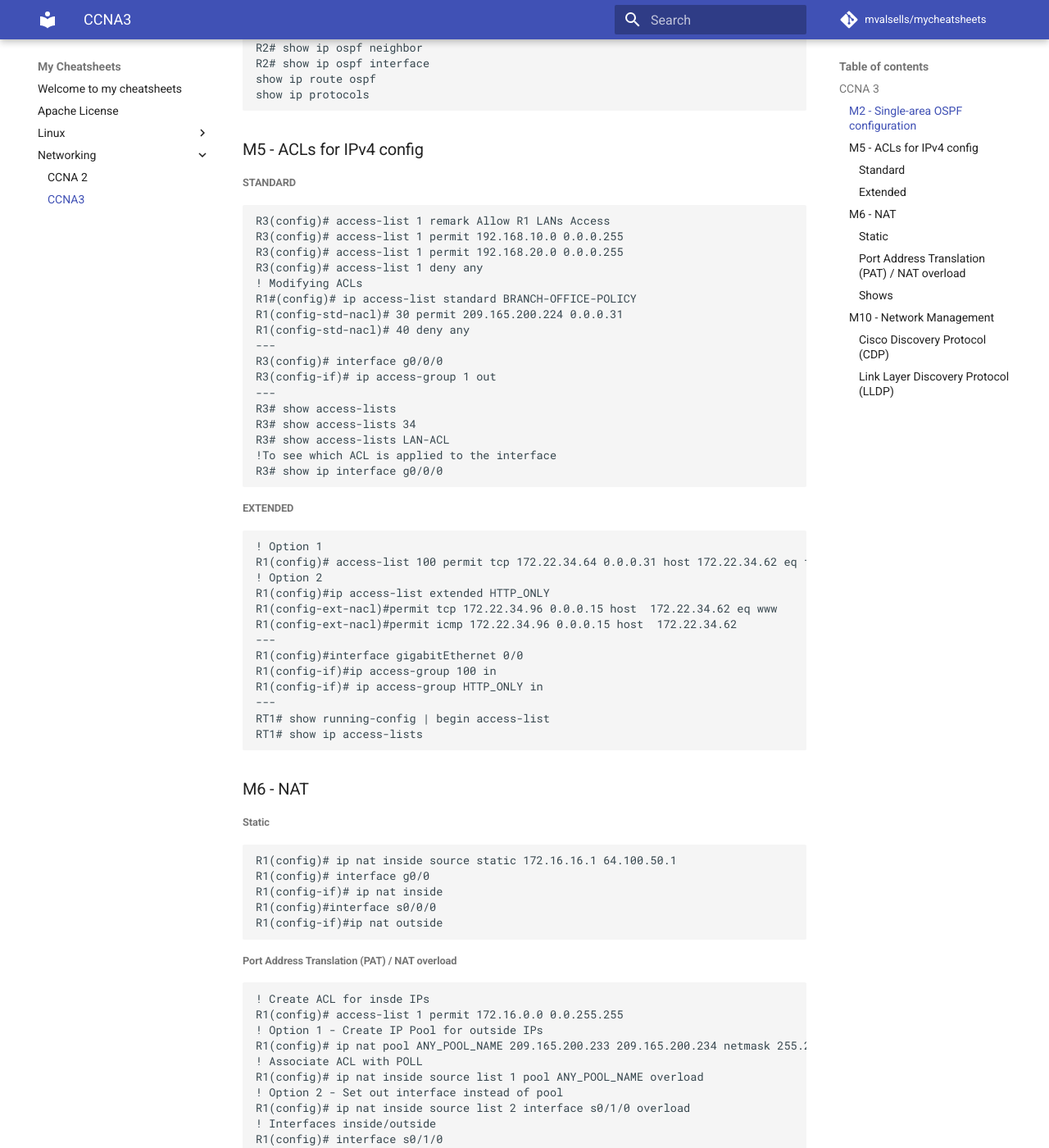
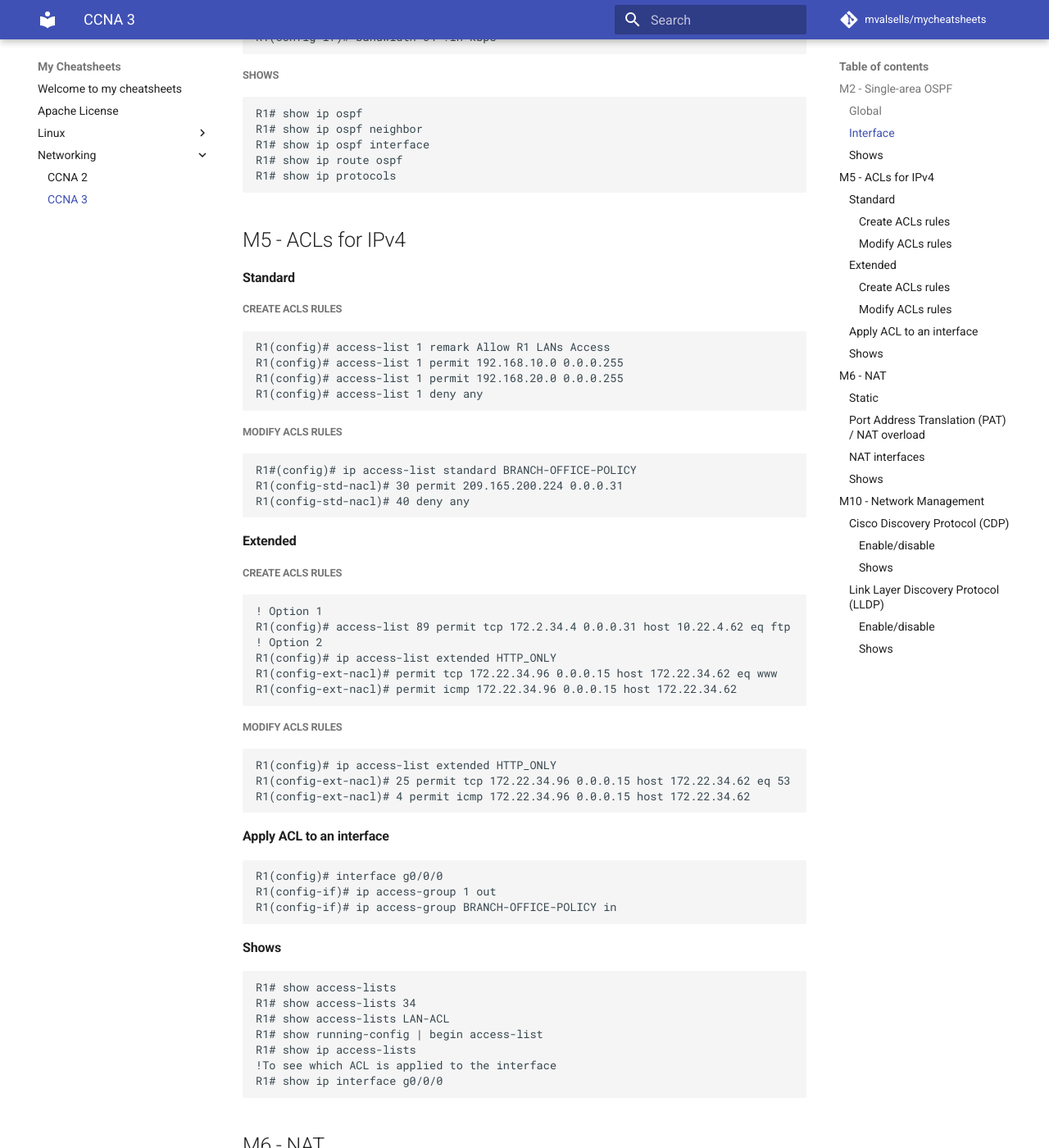
Before and after one commit to mvalsells/mycheatsheets, an MkDocs documentation site: the page built from docs/networking/CCNA3.md, in a window 1280 px wide and 1400 px high, scrolled down 524 px. Shown: the whole window at 82% size. Built offline with MkDocs 1.6.1 and Material for MkDocs 9.7.7, drawn with Linux system fonts in a browser that asks for light colours; comment, search, counter and statistics services are not loaded; some of the changed text lies outside the part shown.

Commit message:
CCNA3 and CCNA2 reforamting

````diff
--- a/docs/networking/CCNA3.md
+++ b/docs/networking/CCNA3.md
@@ -1,68 +1,85 @@
-## CCNA 3
+# CCNA 3
 
-### M2 - Single-area OSPF configuration
+## M2 - Single-area OSPF
+##### Global
 ```
 ! Where 10 is the ospf process-id
-R2(config)# router ospf 10
-R2(config-router)# router-id 1.1.1.1
-R2(config-router)# network 192.168.10.0 0.0.0.255 area 0
-R2(config-router)# default-information originate
----
-R2(config)# interface s0/0/0
-R2(config-if)# ip ospf 10 area 0
-R2(config-if)# ip ospf priority 200
-R2(config-if)# ip ospf hello-interval 15
-R2(config-if)# ip ospf dead-interval 60
-R2(config-if)# bandwidth 64 !in kbps
----
-R2# clear ip ospf process
-R2# show ip ospf
-R2# show ip ospf neighbor
-R2# show ip ospf interface
-show ip route ospf
-show ip protocols
+R1(config)# router ospf 10
+R1(config-router)# router-id 1.1.1.1
+R1(config-router)# network 192.168.10.0 0.0.0.255 area 0
+R1(config-router)# default-information originate
+R1# clear ip ospf process
+```
+##### Interface
+```
+R1(config)# interface s0/0/0
+R1(config-if)# ip ospf 10 area 0
+R1(config-if)# ip ospf priority 200
+R1(config-if)# ip ospf hello-interval 15
+R1(config-if)# ip ospf dead-interval 60
+R1(config-if)# bandwidth 64 !in kbps
+```
+##### Shows
+```
+R1# show ip ospf
+R1# show ip ospf neighbor
+R1# show ip ospf interface
+R1# show ip route ospf
+R1# show ip protocols
 ```
 
-### M5 - ACLs for IPv4 config
-##### Standard
+## M5 - ACLs for IPv4
+#### Standard
+##### Create ACLs rules
 ```
-R3(config)# access-list 1 remark Allow R1 LANs Access
-R3(config)# access-list 1 permit 192.168.10.0 0.0.0.255
-R3(config)# access-list 1 permit 192.168.20.0 0.0.0.255
-R3(config)# access-list 1 deny any
-! Modifying ACLs
+R1(config)# access-list 1 remark Allow R1 LANs Access
+R1(config)# access-list 1 permit 192.168.10.0 0.0.0.255
+R1(config)# access-list 1 permit 192.168.20.0 0.0.0.255
+R1(config)# access-list 1 deny any
+```
+##### Modify ACLs rules
+```
 R1#(config)# ip access-list standard BRANCH-OFFICE-POLICY
 R1(config-std-nacl)# 30 permit 209.165.200.224 0.0.0.31
 R1(config-std-nacl)# 40 deny any
----
-R3(config)# interface g0/0/0
-R3(config-if)# ip access-group 1 out
----
-R3# show access-lists
-R3# show access-lists 34
-R3# show access-lists LAN-ACL
-!To see which ACL is applied to the interface
-R3# show ip interface g0/0/0
 ```
-##### Extended
+
+#### Extended
+##### Create ACLs rules
 ```
 ! Option 1
-R1(config)# access-list 100 permit tcp 172.22.34.64 0.0.0.31 host 172.22.34.62 eq ftp
+R1(config)# access-list 89 permit tcp 172.2.34.4 0.0.0.31 host 10.22.4.62 eq ftp
 ! Option 2
-R1(config)#ip access-list extended HTTP_ONLY
-R1(config-ext-nacl)#permit tcp 172.22.34.96 0.0.0.15 host  172.22.34.62 eq www
-R1(config-ext-nacl)#permit icmp 172.22.34.96 0.0.0.15 host  172.22.34.62
----
-R1(config)#interface gigabitEthernet 0/0
-R1(config-if)#ip access-group 100 in
-R1(config-if)# ip access-group HTTP_ONLY in
----
-RT1# show running-config | begin access-list
-RT1# show ip access-lists
+R1(config)# ip access-list extended HTTP_ONLY
+R1(config-ext-nacl)# permit tcp 172.22.34.96 0.0.0.15 host 172.22.34.62 eq www
+R1(config-ext-nacl)# permit icmp 172.22.34.96 0.0.0.15 host 172.22.34.62
+```
+##### Modify ACLs rules
+```
+R1(config)# ip access-list extended HTTP_ONLY
+R1(config-ext-nacl)# 25 permit tcp 172.22.34.96 0.0.0.15 host 172.22.34.62 eq 53
+R1(config-ext-nacl)# 4 permit icmp 172.22.34.96 0.0.0.15 host 172.22.34.62
+```
+#### Apply ACL to an interface
+```
+R1(config)# interface g0/0/0
+R1(config-if)# ip access-group 1 out
+R1(config-if)# ip access-group BRANCH-OFFICE-POLICY in
+```
+#### Shows
+```
+R1# show access-lists
+R1# show access-lists 34
+R1# show access-lists LAN-ACL
+R1# show running-config | begin access-list
+R1# show ip access-lists
+!To see which ACL is applied to the interface
+R1# show ip interface g0/0/0
+
 ```
 
-### M6 - NAT
-###### Static
+## M6 - NAT
+##### Static
 ```
 R1(config)# ip nat inside source static 172.16.16.1 64.100.50.1
 R1(config)# interface g0/0
@@ -71,22 +88,24 @@ R1(config)#interface s0/0/0
 R1(config-if)#ip nat outside
 ```
 
-###### Port Address Translation (PAT) / NAT overload
+##### Port Address Translation (PAT) / NAT overload
 ```
 ! Create ACL for insde IPs
 R1(config)# access-list 1 permit 172.16.0.0 0.0.255.255
-! Option 1 - Create IP Pool for outside IPs
-R1(config)# ip nat pool ANY_POOL_NAME 209.165.200.233 209.165.200.234 netmask 255.255.255.252
-! Associate ACL with POLL
-R1(config)# ip nat inside source list 1 pool ANY_POOL_NAME overload
-! Option 2 - Set out interface instead of pool
+
+! Option 1 - Create IP pool for outside IPs
+R1(config)# ip nat pool NAME 209.15.20.233 209.15.20.234 netmask 255.255.255.252
+R1(config)# ip nat inside source list 1 pool NAME overload
+
+! Option 2 - Set out interface instead of a pool
 R1(config)# ip nat inside source list 2 interface s0/1/0 overload
-! Interfaces inside/outside
+
+```
+##### NAT interfaces
+```
 R1(config)# interface s0/1/0
 R1(config-if)# ip nat outside
 R1(config-if)# interface g0/0/0
-R1(config-if)# ip nat inside
-R1(config-if)# interface g0/0/1
 R1(config-if)# ip nat inside
 ```
 ##### Shows
@@ -95,27 +114,32 @@ R1# show run | include nat
 R1# show ip nat translations
 R1# show ip nat statistics
 ```
-### M10 - Network Management
-###### Cisco Discovery Protocol (CDP)
-
+## M10 - Network Management
+#### Cisco Discovery Protocol (CDP)
+##### Enable/disable
 ```
-Branch-Edge(config)# cdp run
-Branch-Edge(config)# interface s0/0/1
-Branch-Edge(config-if)# no cdp enable
-Branch-Edge(config-if)# exit
----
-Branch-Edge# show cdp
-Branch-Edge# show cdp neighbors
-Branch-Edge# show cdp neighbors detail
+R1(config)# cdp run
+R1(config)# interface s0/0/1
+R1(config-if)# no cdp enable
+R1(config-if)# exit
 ```
-##### Link Layer Discovery Protocol (LLDP)
+##### Shows
 ```
-Edge(config)# lldp run
-Edge(config)# int g0/0
-Edge(config-if)# no lldp transmit
-Edge(config-if)# exit
----
-Branch-Edge# show lldp
-Branch-Edge# show lldp neighbors
-Branch-Edge# show cdp neighbors detail
+R1# show cdp
+R1# show cdp neighbors
+R1# show cdp neighbors detail
 ```
+#### Link Layer Discovery Protocol (LLDP)
+##### Enable/disable
+```
+R1(config)# lldp run
+R1(config)# int g0/0
+R1(config-if)# no lldp transmit
+R1(config-if)# exit
+```
+##### Shows
+```
+R1# show lldp
+R1# show lldp neighbors
+R1# show cdp neighbors detail
+```
````
Also changed, not shown: docs/networking/CCNA2.md (+10 -10 lines).
